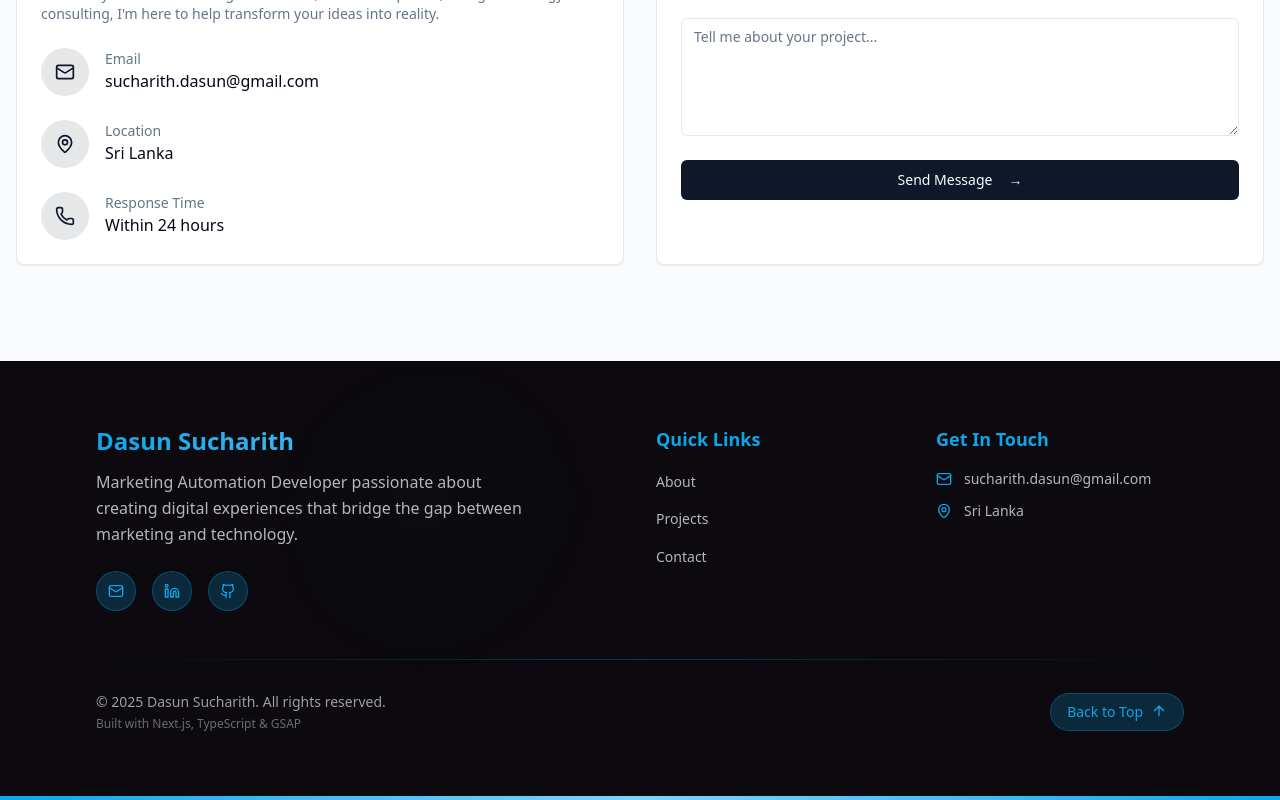
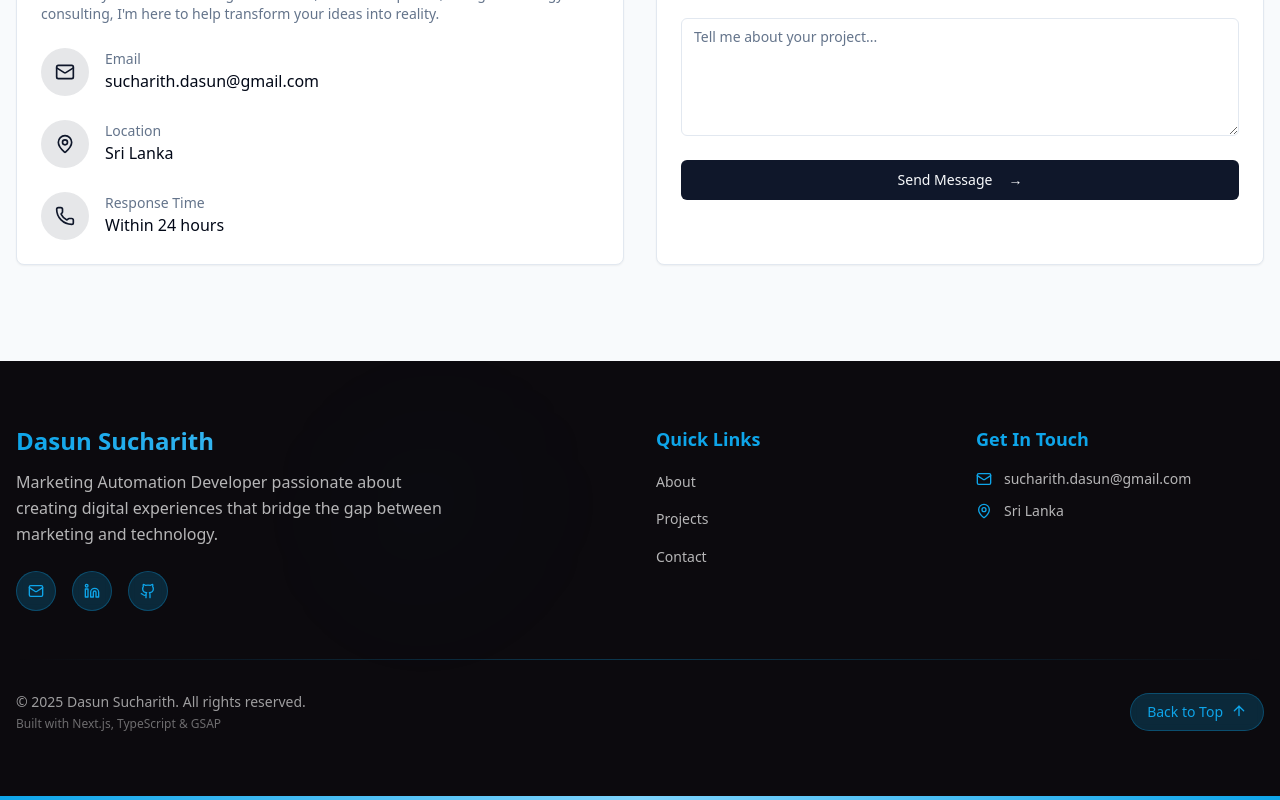
Before and after one commit to dasunsucharith/daunsucharith-me, a Next.js app: page / in a window 1280 px wide. Shown: the part 6062-6862 px from the top of the page. Built offline with nearby package versions, Linux system fonts and the light colour scheme.

Commit message:
style(footer): match width to header container

```diff
--- a/components/Footer.tsx
+++ b/components/Footer.tsx
@@ -78,7 +78,7 @@ const Footer = () => {
 
       <div className="relative z-10">
         {/* Main footer content */}
-        <div className="max-w-6xl mx-auto px-8 py-16">
+        <div className="container mx-auto px-4 py-16">
           <div className="grid grid-cols-1 md:grid-cols-2 lg:grid-cols-4 gap-8 mb-12">
 
             {/* Brand section */}
```
